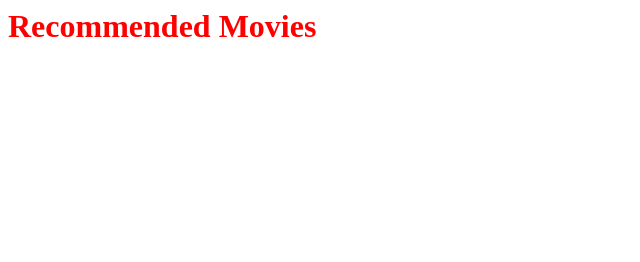
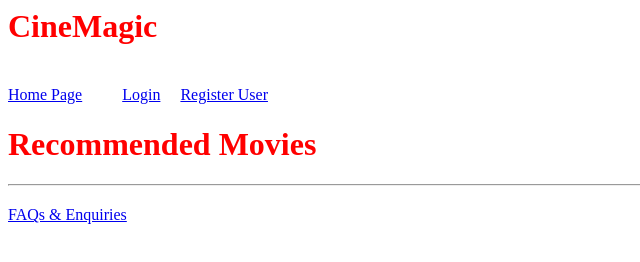
Before and after one commit to nypCineMagic/project, a website: page Kailin/views/recommend.html in a window 1280 px wide. Shown: the whole page, without its empty margins (0-640 px from the left). Drawn offline with Linux system fonts and the light colour scheme; no server answers.

Commit message:
update recommend.html

```diff
--- a/Kailin/views/recommend.html
+++ b/Kailin/views/recommend.html
@@ -6,12 +6,43 @@
 </head>
 
 <body>
+    <h1>CineMagic</h1>
+    <style>
+        .protectedSection,
+        .unprotectedSection {
+            display: none;
+        }
+    </style>
+    <header>
+        <nav>
+            <li>
+                <section class=""><a href="/">Home Page</a></section>
+            </li>
+            <li>
+                <section class="protectedSection"><a href="/viewProfile">View Profile</a></section>
+            </li>
+            <li>
+                <section class="unprotectedSection"><a href="/login">Login</a></section>
+            </li>
+            <li>
+                <section class="unprotectedSection"><a href="/register">Register User</a></section>
+            </li>
+            <li>
+                <section class="protectedSection"><a href="#" class="logoutLink">Logout</a></section>
+            </li>
+        </nav>
+    </header>
     <h1>Recommended Movies</h1>
     <section class="movies">
     </section>
+    <hr>
+    <section class="unprotectedSection"><a href="/faq">FAQs & Enquiries</a></section>
 
+
+</body>
     <script src='/js/jquery.min.js'></script>
     <script src='/js/recommend.js'></script>
-</body>
+    <script src='/js/auth.js'></script>
+    <script src='/js/index.js'></script>
 
 </html>
```
